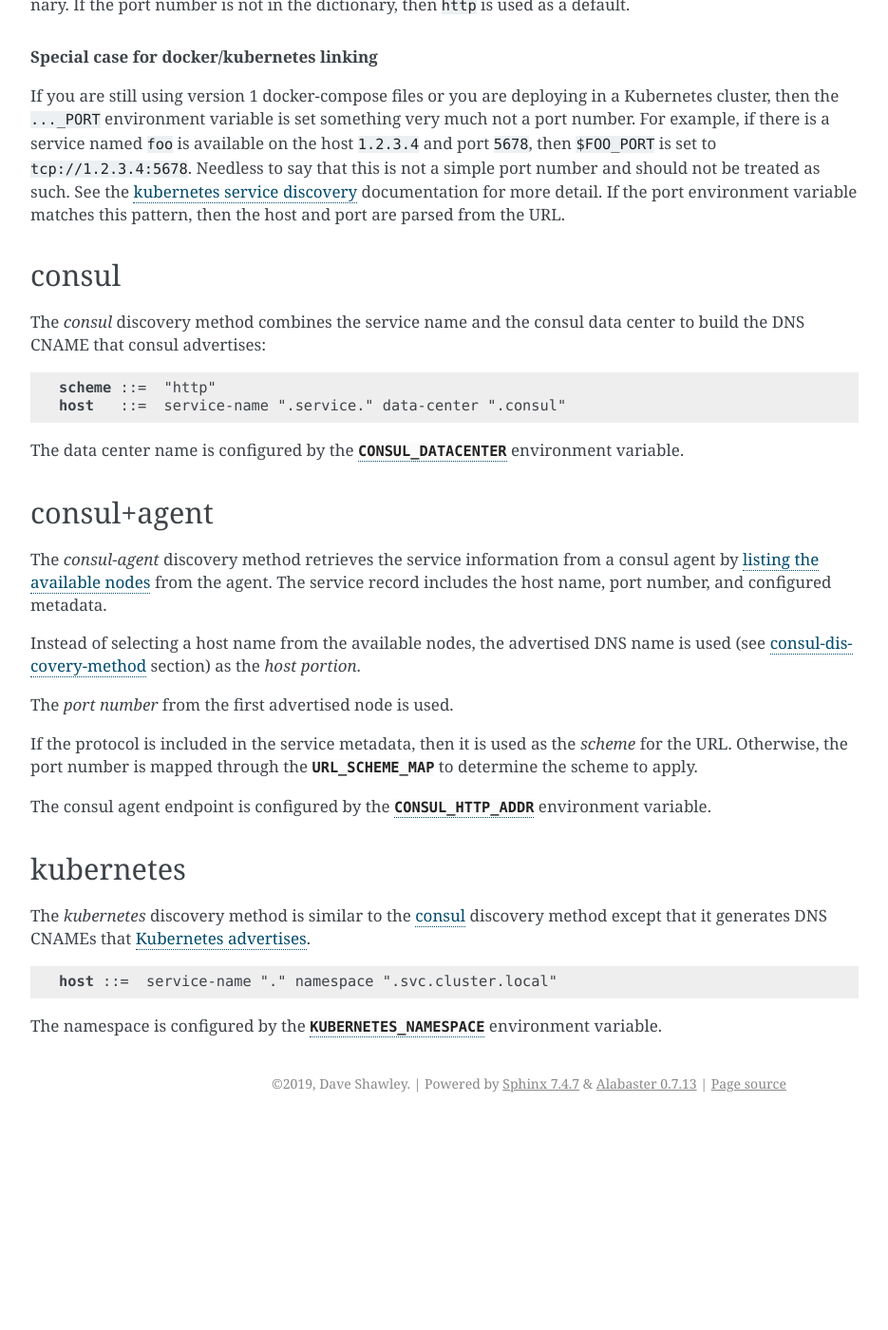
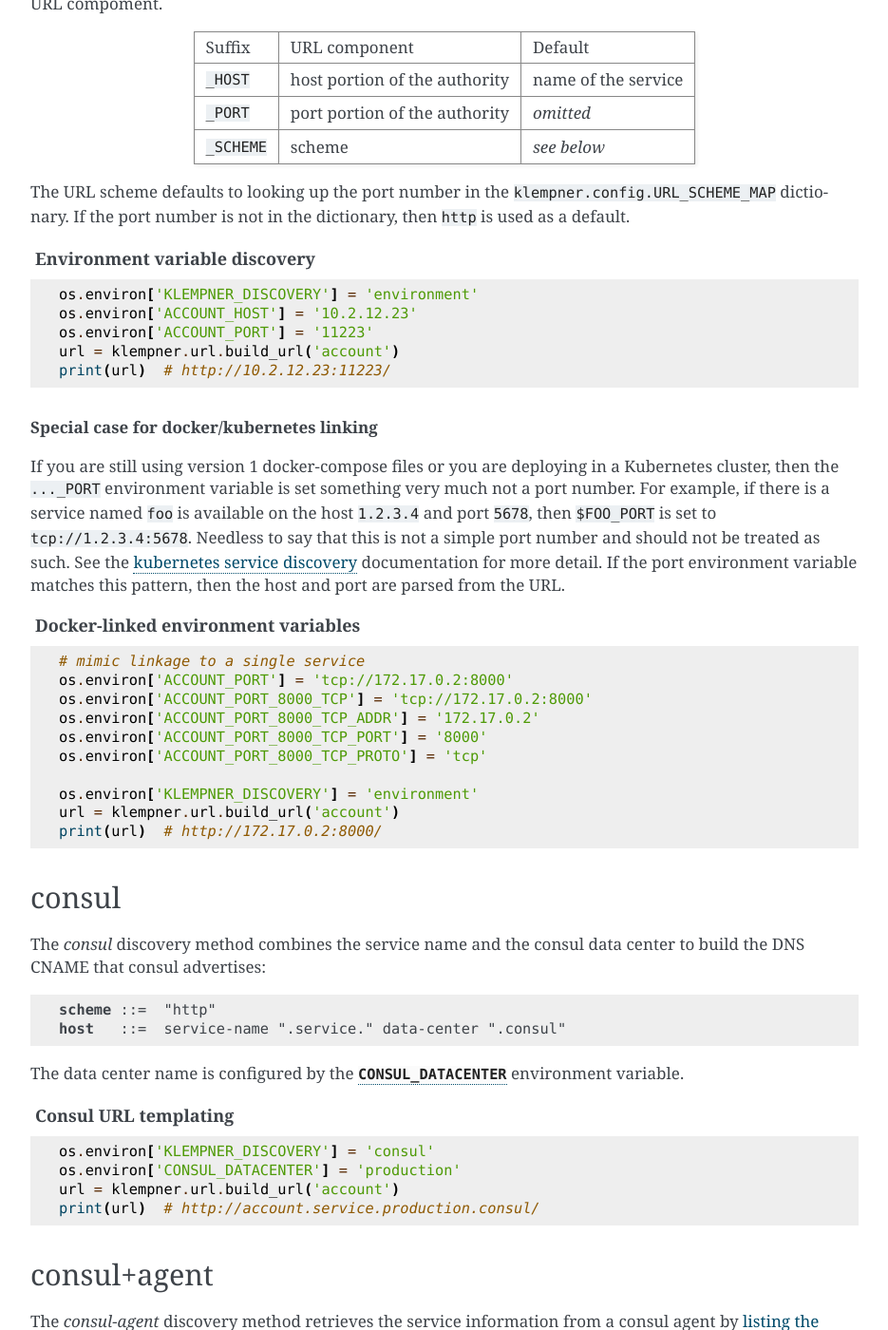
Before and after one commit to dave-shawley/klempner, a Sphinx documentation site: the page built from docs/discovery-mechanisms.rst, in a window 1280 px wide and 1400 px high, scrolled down 689 px. Shown: the whole window at 95% size, without its empty margins (282-1217 px from the left). Built offline with Sphinx 7.4.7, drawn with Linux system fonts in a browser that asks for light colours; before the commit the page ends 1869 px from its top, so only the background shows below that; some of the changed text lies outside the part shown.

Commit message:
docs: Add examples to discovery-mechanisms.rst.

```diff
--- a/docs/discovery-mechanisms.rst
+++ b/docs/discovery-mechanisms.rst
@@ -12,6 +12,18 @@
 .. productionlist::
    scheme    : "http"
    host      : service-name
+
+.. code-block::
+   :caption: Simple discovery method
+
+   url = klempner.url.build_url('account')
+   print(url)  # http://account/
+
+This is the default discovery mechanism which is little more than a wrapper
+around :func:`~urllib.parse.urlunsplit`.  It might be useful in Kubernetes
+for namespace-local services but I am not even convinced that it can be used
+there.  Call :func:`klempner.config.configure` or set the
+:envvar:`KLEMPNER_DISCOVERY` environment variable to set a more capable method.
 
 .. _environment-discovery-method:
 
@@ -37,6 +49,16 @@
 ``klempner.config.URL_SCHEME_MAP`` dictionary.  If the port number is not
 in the dictionary, then ``http`` is used as a default.
 
+.. code-block::
+   :caption: Environment variable discovery
+
+   os.environ['KLEMPNER_DISCOVERY'] = 'environment'
+   os.environ['ACCOUNT_HOST'] = '10.2.12.23'
+   os.environ['ACCOUNT_PORT'] = '11223'
+   url = klempner.url.build_url('account')
+   print(url)  # http://10.2.12.23:11223/
+
+
 .. rubric:: Special case for docker/kubernetes linking
 
 If you are still using version 1 docker-compose files or you are deploying
@@ -48,6 +70,20 @@
 `kubernetes service discovery`_ documentation for more detail.  If the port
 environment variable matches this pattern, then the host and port are parsed
 from the URL.
+
+.. code-block::
+   :caption: Docker-linked environment variables
+
+   # mimic linkage to a single service
+   os.environ['ACCOUNT_PORT'] = 'tcp://172.17.0.2:8000'
+   os.environ['ACCOUNT_PORT_8000_TCP'] = 'tcp://172.17.0.2:8000'
+   os.environ['ACCOUNT_PORT_8000_TCP_ADDR'] = '172.17.0.2'
+   os.environ['ACCOUNT_PORT_8000_TCP_PORT'] = '8000'
+   os.environ['ACCOUNT_PORT_8000_TCP_PROTO'] = 'tcp'
+
+   os.environ['KLEMPNER_DISCOVERY'] = 'environment'
+   url = klempner.url.build_url('account')
+   print(url)  # http://172.17.0.2:8000/
 
 .. _kubernetes service discovery: https://kubernetes.io/docs/concepts
    /services-networking/service/#environment-variables
@@ -65,6 +101,14 @@
 
 The data center name is configured by the :envvar:`CONSUL_DATACENTER`
 environment variable.
+
+.. code-block:: python
+   :caption: Consul URL templating
+
+   os.environ['KLEMPNER_DISCOVERY'] = 'consul'
+   os.environ['CONSUL_DATACENTER'] = 'production'
+   url = klempner.url.build_url('account')
+   print(url)  # http://account.service.production.consul/
 
 .. _consul-agent-discovery-method:
 
@@ -86,6 +130,15 @@
 The consul agent endpoint is configured by the :envvar:`CONSUL_HTTP_ADDR`
 environment variable.
 
+.. code-block:: python
+   :caption: Consul agent lookup
+
+   os.environ['CONSUL_HTTP_ADDR'] = 'http://127.0.0.1:8500'
+
+   os.environ['KLEMPNER_DISCOVERY'] = 'consul+agent'
+   url = klempner.url.build_url('account')
+   print(url)  # http://account.service.production.consul:8000/
+
 .. _listing the available nodes: https://www.consul.io/api/catalog.html
    #list-nodes-for-service
 
@@ -103,5 +156,16 @@
 The namespace is configured by the :envvar:`KUBERNETES_NAMESPACE` environment
 variable.
 
+.. code-block:: python
+   :caption: Kubernetes URL templating
+
+   os.environ['KLEMPNER_DISCOVERY'] = 'kubernetes'
+   url = klempner.url.build_url('account')
+   print(url)  # http://account.default.svc.local/
+
+   os.environ['KUBERNETES_NAMESPACE'] = 'my-team'
+   url = klempner.url.build_url('account')
+   print(url)  # http://account.my-team.svc.local/
+
 .. _Kubernetes advertises: https://kubernetes.io/docs/concepts
    /services-networking/dns-pod-service/#services
```
